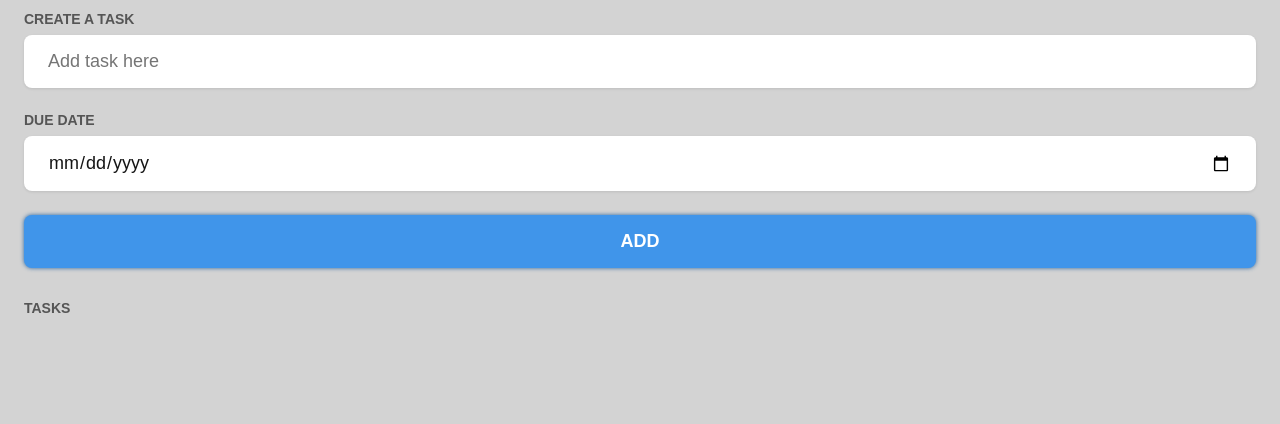
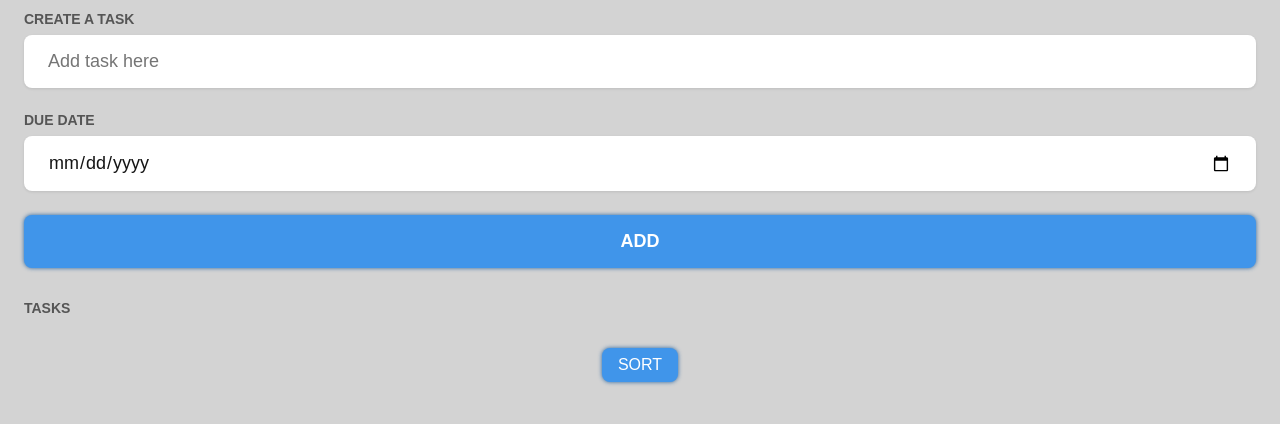
Before and after one commit to stephancloete/NewToDoAppInJS, a plain HTML site: page index.html in a window 1280 px wide. Shown: the part 90-514 px from the top of the page. Drawn offline with Linux system fonts and the light colour scheme.

Commit message:
JS and CSS
Added and style Sort button

```diff
--- a/css/style.css
+++ b/css/style.css
@@ -145,3 +145,24 @@ h4 {
 	text-decoration: line-through;
 	color: #555555;
 }
+
+.sort button {
+	display: block;
+	margin-left: auto;
+	margin-right: auto;
+	width: auto;
+	font-size: 1rem;
+	padding: 0.5rem 1rem;
+	color: #FFF;
+	font-weight: 500;
+	text-transform: uppercase;
+	background-color: #4095ea;
+	box-shadow: 0px 0px 4px #29649f;
+	border-radius: 0.5rem;
+	cursor: pointer;
+	transition: 0.2s ease-out;
+}
+
+.sort button:hover {
+	opacity: 0.75;
+}
--- a/index.html
+++ b/index.html
@@ -73,6 +73,10 @@
 
     </section>
 
+    <div class = 'sort'>
+        <button id="sort">Sort</button>
+    </div>
+
     <footer id="footer">
 
     </footer>
--- a/js/index.js
+++ b/js/index.js
@@ -1,6 +1,6 @@
 window.addEventListener('load', () => {
 	//get tasks from local storage
-     /*var*/ tasks = JSON.parse(localStorage.getItem('tasks')) || [];
+    tasks = JSON.parse(localStorage.getItem('tasks')) || [];
 	const newTaskForm = document.querySelector('#newTaskForm');
 
 	newTaskForm.addEventListener('submit', e => {
@@ -97,6 +97,7 @@ if (task.done) {
 			const input = content.querySelector('input');
 			input.removeAttribute('readonly');
 			input.focus();
+
 			input.addEventListener('blur', (e) => {
 				input.setAttribute('readonly', true);
 				task.content = e.target.value;
@@ -110,6 +111,7 @@ if (task.done) {
 			tasks = tasks.filter(t => t != task);
 			localStorage.setItem('tasks', JSON.stringify(tasks));
 			displayTasks()
+
 		})
 	})
 }
```
